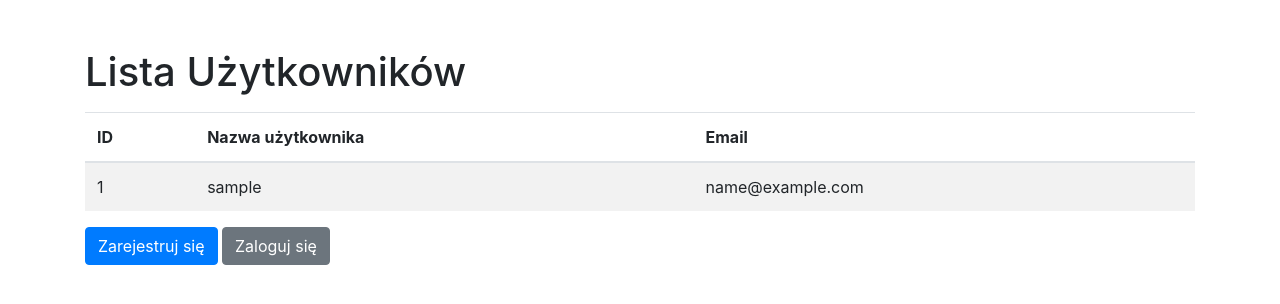
After one commit to Kacper0/IntelligentStore, a Django app: page /users/ in a window 1280 px wide. The commit adds this page. Shown: the top 304 px of the page. Run offline with Django 5.2, Linux system fonts and the light colour scheme; tables that the repository leaves empty hold one stand-in row (values such as "Sample post"); some libraries are stand-ins or nearby versions.

Commit message:
Users registration

```diff
--- a/core/settings.py
+++ b/core/settings.py
@@ -82,7 +82,7 @@ DATABASES = {
         'NAME': 'storedb',
         'USER': 'storeuser',
         'PASSWORD': 'storepass',
-        'HOST': 'localhost',
+        'HOST': 'db',
         'PORT': 5432,
     }
 }
--- a/core/urls.py
+++ b/core/urls.py
@@ -17,7 +17,9 @@ Including another URLconf
 from django.contrib import admin
 from django.urls import path, include
 
+
 urlpatterns = [
     path('admin/', admin.site.urls),
+    path('users/', include('users.urls')),
     path('api/', include('products.urls')),
 ]
--- a/users/models.py
+++ b/users/models.py
@@ -14,8 +14,6 @@ def save_user_profile(sender, instance, **kwargs):
 
 class UserProfile(models.Model):
     user = models.OneToOneField(User, on_delete=models.CASCADE)
-    address = models.CharField(max_length=255, blank=True, null=True)
-    phone = models.CharField(max_length=15, blank=True, null=True)
     email = models.EmailField(unique=True)
 
     def __str__(self):
--- a/users/templates/users/register.html
+++ b/users/templates/users/register.html
@@ -3,6 +3,7 @@
 <html lang="en">
 <head>
     <meta charset="UTF-8">
+    <meta name="viewport" content="width=device-width, initial-scale=1.0">
     <title>Register</title>
 </head>
 <body>
@@ -12,5 +13,6 @@
         {{ form.as_p }}
         <button type="submit">Register</button>
     </form>
+    <p>Already have an account? <a href="{% url 'login' %}">Log in</a></p>
 </body>
 </html>
--- /dev/null
+++ b/users/templates/users/user_list.html
@@ -0,0 +1,41 @@
+<!DOCTYPE html>
+<html lang="pl">
+<head>
+    <meta charset="UTF-8">
+    <meta name="viewport" content="width=device-width, initial-scale=1.0">
+    <title>Lista Użytkowników</title>
+    <link rel="stylesheet" href="https://stackpath.bootstrapcdn.com/bootstrap/4.5.2/css/bootstrap.min.css">
+</head>
+<body>
+    <div class="container">
+        <h1 class="mt-5">Lista Użytkowników</h1>
+        <table class="table table-striped mt-3">
+            <thead>
+                <tr>
+                    <th>ID</th>
+                    <th>Nazwa użytkownika</th>
+                    <th>Email</th>
+                </tr>
+            </thead>
+            <tbody>
+                {% for user in users %}
+                <tr>
+                    <td>{{ user.id }}</td>
+                    <td>{{ user.username }}</td>
+                    <td>{{ user.email }}</td>
+                </tr>
+                {% empty %}
+                <tr>
+                    <td colspan="3">Brak użytkowników w systemie.</td>
+                </tr>
+                {% endfor %}
+            </tbody>
+        </table>
+        <a href="{% url 'register' %}" class="btn btn-primary">Zarejestruj się</a>
+        <a href="{% url 'login' %}" class="btn btn-secondary">Zaloguj się</a>
+    </div>
+    <script src="https://code.jquery.com/jquery-3.5.1.slim.min.js"></script>
+    <script src="https://cdn.jsdelivr.net/npm/@popperjs/core@2.5.3/dist/umd/popper.min.js"></script>
+    <script src="https://stackpath.bootstrapcdn.com/bootstrap/4.5.2/js/bootstrap.min.js"></script>
+</body>
+</html>
--- a/users/urls.py
+++ b/users/urls.py
@@ -1,7 +1,9 @@
 from django.urls import path
-from . import views
+from .views import register_view, login_view, user_list_view, home_view
 
 urlpatterns = [
-    path('login/', views.login_view, name = 'login'),
-    path('register/', views.register_view, name = 'register'),
+    path('register/', register_view, name = 'register'),
+    path('login/', login_view, name = 'login'),
+    path('', user_list_view, name='user_list'),
+    path('', home_view, name='home'),
 ]
--- a/users/views.py
+++ b/users/views.py
@@ -1,39 +1,50 @@
-from django.shortcuts import render
-from django.contrib.auth import authenticate, login
 from django.shortcuts import render, redirect
-from .forms import LoginForm, RegistrationForm
-from models import UserProfile
-
-def login_view(request):
-    if request.method == "POST":
-        form = LoginForm(request.POST)
-        if form.is_valid():
-            username = form.cleaned_data['username']
-            password = form.cleaned_data['password']
-            user = authenticate(request, username=username, password=password)
-            if user is not None:
-                login(request, user)
-                return redirect('home')
-            else:
-                form.add_error(None, 'Invalid username or password')
-    else:
-        form = LoginForm()
-    return render(request, 'users/login.html', {'form': form})
+from django.contrib.auth import login, authenticate
+from django.shortcuts import render, redirect
+from .forms import CustomUserCreationForm
+from .models import UserProfile
+from django.contrib.auth.models import User
 
 def register_view(request):
     if request.method == 'POST':
-        form = RegistrationForm(request.POST)
+        form = CustomUserCreationForm(request.POST)
         if form.is_valid():
-            user = form.save(commit=False)
-            user.set_password(form.cleaned_data['password'])
-            user.save()
-            UserProfile.objects.create(
-                user=user,
-                phone_number=form.cleaned_data['phone_number'],
-                address=form.cleaned_data['address']
-            )
-            login(request, user)
-            return redirect('home')
+            email = form.cleaned_data.get('email')
+            if UserProfile.object.filter(email=email).exists():
+                form.add_error('email', 'Ten adres e-mail jest już zajęty.')
+            else:
+                user = form.save()
+                UserProfile.objects.create(user=user, email=form.cleaned_data.get('email'))
+                login(request, user)
+                return redirect('home')
     else:
-        form = RegistrationForm()
+        form = CustomUserCreationForm()
+
     return render(request, 'users/register.html', {'form': form})
+
+def login_view(request):
+    if request.method == 'POST':
+        username = request.POST['username']
+        password = request.POST['password']
+        user = authenticate(request, username=username, password=password)
+        if user is not None:
+            # Sprawdzanie profilu użytkownika
+            try:
+                user_profile = user.userprofile  # Może rzucić wyjątek
+                # Logika po pomyślnym logowaniu
+                return redirect('home')
+            except UserProfile.DoesNotExist:
+                # Obsługuje brak profilu
+                return render(request, 'users/login.html', {'error': 'Profil użytkownika nie istnieje'})
+        else:
+            return render(request, 'users/login.html', {'error': 'Błędne dane logowania'})
+    return render(request, 'users/login.html')
+
+def user_list_view(request):
+    users = User.objects.all()
+    print(users)
+    users = User.objects.all()
+    return render(request, 'users/user_list.html', {'users': users})
+
+def home_view(request):
+    return render(request, 'home.html')
```
Also changed, not shown: users/forms.py (+5 -14 lines), users/templates/users/login.html (added, +18 -0 lines), users/migrations/0002_remove_userprofile_address_remove_userprofile_phone.py (added).
